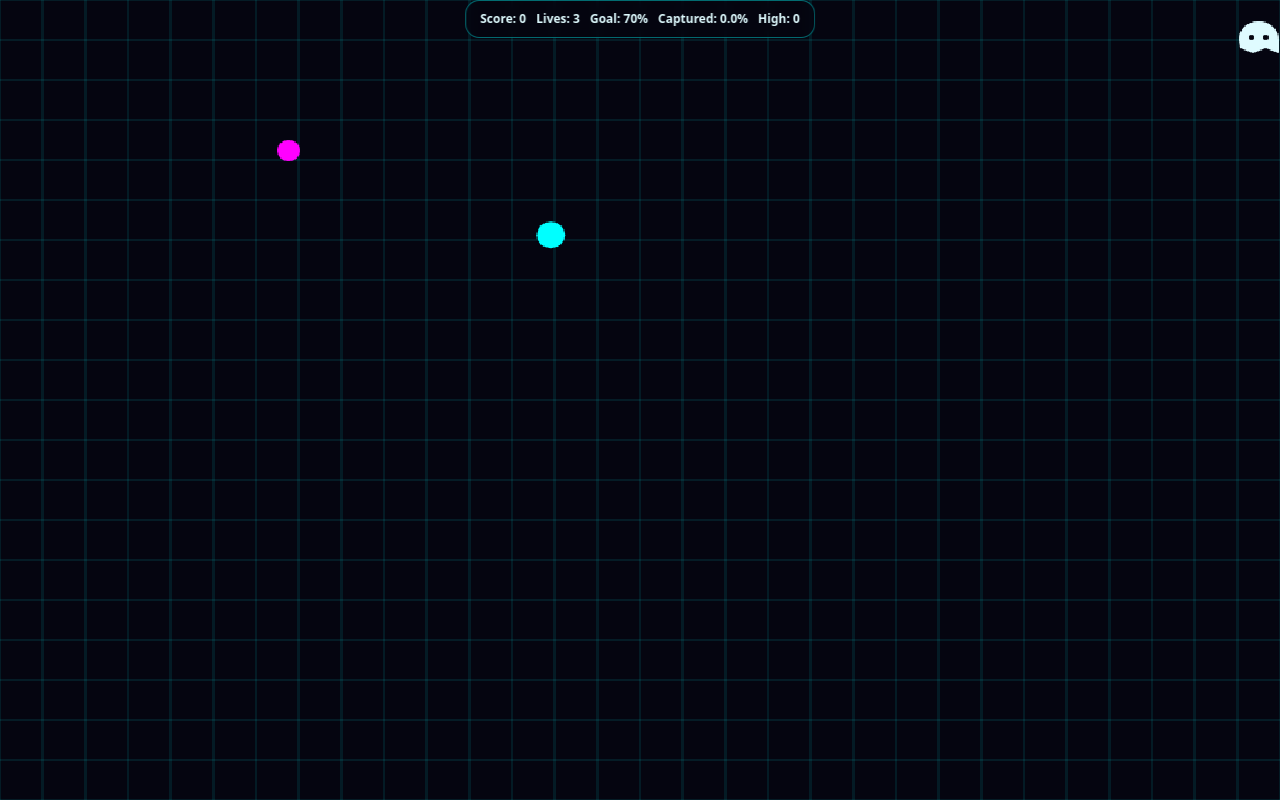
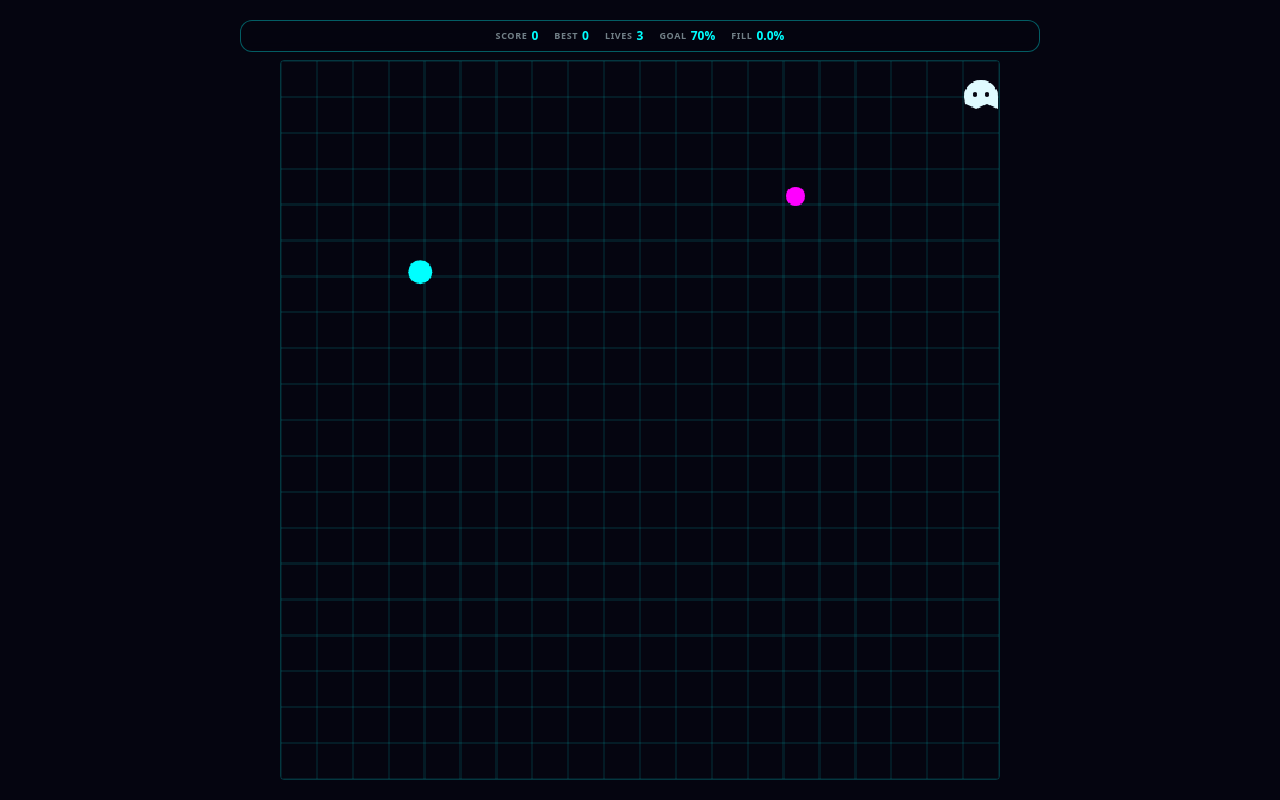
Before and after one commit to ibaker72/Kommison, a Next.js app: page /voltgrid in a window 1280 px wide. Built offline with nearby package versions, Linux system fonts and the light colour scheme.

Commit message:
src/app/voltgrid/VoltGrid.tsx

```diff
--- a/src/app/voltgrid/VoltGrid.tsx
+++ b/src/app/voltgrid/VoltGrid.tsx
@@ -1,7 +1,7 @@
 'use client';
 
 import { Haptics, ImpactStyle } from '@capacitor/haptics';
-import { useEffect, useMemo, useRef, useState } from 'react';
+import { useEffect, useRef, useState } from 'react';
 
 // ─── Types ───────────────────────────────────────────────────────────────────
 type Vec2 = { x: number; y: number };
@@ -16,10 +16,8 @@ const COLORS = {
   white: '#dffbff',
   hudBg: 'rgba(5, 5, 16, 0.68)',
 } as const;
-const INTERNAL_RES = {
-  portrait: { w: 600, h: 900 },
-  landscape: { w: 900, h: 600 },
-} as const;
+// Fixed square internal resolution — canvas always renders at 600×600 logical pixels.
+const RES = { w: 600, h: 600 } as const;
 const GRID = 30;
 const GHOST_SPEED = 210;
 const ORB_SPEED = 165;
@@ -80,6 +78,7 @@ class SoundEngine {
   }
 
   resume() { if (this.ctx?.state === 'suspended') void this.ctx.resume(); }
+  getAudioTime() { return this.ctx?.currentTime ?? 0; }
 
   playCut(now: number) {
     const ctx = this.getCtx();
@@ -205,7 +204,6 @@ export default function VoltGrid() {
   const canvasRef = useRef<HTMLCanvasElement | null>(null);
   const bufferRef = useRef<HTMLCanvasElement | null>(null);
 
-  const [portrait, setPortrait] = useState(true);
   const [score, setScore] = useState(0);
   const [lives, setLives] = useState(3);
   const [goal, setGoal] = useState(70);
@@ -219,6 +217,7 @@ export default function VoltGrid() {
 
   const soundRef = useRef(new SoundEngine());
   const cameraRef = useRef(new Camera());
+  const arenaRef = useRef<HTMLDivElement>(null);
 
   const stateRef = useRef({
     ghost: { x: GRID, y: GRID } as Vec2,
@@ -241,17 +240,8 @@ export default function VoltGrid() {
     lastMs: 0,
   });
 
-  const res = useMemo(
-    () => (portrait ? INTERNAL_RES.portrait : INTERNAL_RES.landscape),
-    [portrait],
-  );
-
-  useEffect(() => {
-    const handleResize = () => setPortrait(window.innerHeight > window.innerWidth);
-    handleResize();
-    window.addEventListener('resize', handleResize);
-    return () => window.removeEventListener('resize', handleResize);
-  }, []);
+  // Fixed alias — all internal game logic continues to reference `res.w` / `res.h` unchanged.
+  const res = RES;
 
   // ── Ghost movement + capture ──────────────────────────────────────────────
   function updateGhost(dt: number, now: number, width: number, height: number) {
@@ -260,10 +250,7 @@ export default function VoltGrid() {
 
     // Cut sound while drawing a trail
     if (s.trail.length > 0 && s.trail.length % 4 === 1) {
-      soundRef.current.playCut(soundRef.current['getCtx']?.() ? (new AudioContext()).currentTime : 0);
-      // re-use live ctx:
-      const ctx = (soundRef.current as unknown as { ctx: AudioContext }).ctx;
-      if (ctx) soundRef.current.playCut(ctx.currentTime);
+      soundRef.current.playCut(soundRef.current.getAudioTime());
     }
 
     const velocity: Vec2 =
@@ -607,24 +594,30 @@ export default function VoltGrid() {
     };
     raf = requestAnimationFrame(loop);
     return () => cancelAnimationFrame(raf);
-  }, [res.h, res.w]);
+  }, []);
 
   // ── Pointer handlers ───────────────────────────────────────────────────────
   const onPointerDown: React.PointerEventHandler<HTMLDivElement> = (e) => {
     soundRef.current.resume();
-    if (e.clientX > window.innerWidth * 0.6) return;
+    const arena = arenaRef.current;
+    if (!arena) return;
+    const { left, top } = arena.getBoundingClientRect();
+    const relX = e.clientX - left;
+    const relY = e.clientY - top;
     const s = stateRef.current;
     s.joystickTouchId = e.pointerId;
-    s.joystickBase = { x: e.clientX, y: e.clientY };
-    s.joystickKnob = { x: e.clientX, y: e.clientY };
-    setJoystickUi({ base: { x: e.clientX, y: e.clientY }, knob: { x: e.clientX, y: e.clientY } });
+    s.joystickBase = { x: relX, y: relY };
+    s.joystickKnob = { x: relX, y: relY };
+    setJoystickUi({ base: { x: relX, y: relY }, knob: { x: relX, y: relY } });
   };
 
   const onPointerMove: React.PointerEventHandler<HTMLDivElement> = (e) => {
     const s = stateRef.current;
     if (s.joystickTouchId !== e.pointerId || !s.joystickBase) return;
-    const dx = e.clientX - s.joystickBase.x;
-    const dy = e.clientY - s.joystickBase.y;
+    const arena = arenaRef.current;
+    const { left, top } = arena?.getBoundingClientRect() ?? { left: 0, top: 0 };
+    const dx = e.clientX - (left + s.joystickBase.x);
+    const dy = e.clientY - (top + s.joystickBase.y);
     const dir = resolveCardinal(dx, dy);
     if (dir) s.direction = dir;
     const mag = Math.min(46, vec2Length({ x: dx, y: dy }));
@@ -642,41 +635,150 @@ export default function VoltGrid() {
 
   // ── JSX ───────────────────────────────────────────────────────────────────
   return (
-    <section
-      className="voltgrid-shell"
-      onPointerDown={onPointerDown}
-      onPointerMove={onPointerMove}
-      onPointerUp={onPointerEnd}
-      onPointerCancel={onPointerEnd}
-    >
-      <canvas ref={canvasRef} className="voltgrid-canvas" />
+    <div className="vg-page">
 
-      <div className={portrait ? 'hud hud-bottom' : 'hud hud-top'}>
-        <span>Score: {score}</span>
-        <span>Lives: {lives}</span>
-        <span>Goal: {goal}%</span>
-        <span>Captured: {captured.toFixed(1)}%</span>
-        <span>High: {highScore}</span>
+      {/* ── HUD: always sits above the square arena in normal flow ── */}
+      <header className="vg-hud">
+        <span className="vg-stat">
+          <span className="vg-lbl">Score</span>
+          <span className="vg-val">{score.toLocaleString()}</span>
+        </span>
+        <span className="vg-stat">
+          <span className="vg-lbl">Best</span>
+          <span className="vg-val">{highScore.toLocaleString()}</span>
+        </span>
+        <span className="vg-stat">
+          <span className="vg-lbl">Lives</span>
+          <span className="vg-val">{lives}</span>
+        </span>
+        <span className="vg-stat">
+          <span className="vg-lbl">Goal</span>
+          <span className="vg-val">{goal}%</span>
+        </span>
+        <span className="vg-stat">
+          <span className="vg-lbl">Fill</span>
+          <span className="vg-val">{captured.toFixed(1)}%</span>
+        </span>
+      </header>
+
+      {/* ── Arena: centered square; canvas + joystick overlay inside ── */}
+      <div
+        ref={arenaRef}
+        className="vg-arena"
+        onPointerDown={onPointerDown}
+        onPointerMove={onPointerMove}
+        onPointerUp={onPointerEnd}
+        onPointerCancel={onPointerEnd}
+      >
+        <canvas ref={canvasRef} className="vg-canvas" />
+
+        {joystickUi && (
+          <div className="vg-joystick-root">
+            <div
+              className="vg-joystick-base"
+              style={{ left: joystickUi.base.x, top: joystickUi.base.y }}
+            />
+            <div
+              className="vg-joystick-knob"
+              style={{ left: joystickUi.knob.x, top: joystickUi.knob.y }}
+            />
+          </div>
+        )}
       </div>
 
-      {joystickUi && (
-        <div className="joystick-root">
-          <div className="joystick-base" style={{ left: joystickUi.base.x, top: joystickUi.base.y }} />
-          <div className="joystick-knob" style={{ left: joystickUi.knob.x, top: joystickUi.knob.y }} />
-        </div>
-      )}
+      <style jsx>{`
+        /* ── Page shell: dark void, vertical flex, everything centered ── */
+        .vg-page {
+          position: fixed;
+          inset: 0;
+          display: flex;
+          flex-direction: column;
+          align-items: center;
+          justify-content: center;
+          gap: 8px;
+          padding: env(safe-area-inset-top, 8px)
+                   env(safe-area-inset-right, 8px)
+                   env(safe-area-inset-bottom, 8px)
+                   env(safe-area-inset-left, 8px);
+          background: ${COLORS.deepSpace};
+          user-select: none;
+          overflow: hidden;
+          box-sizing: border-box;
+        }
 
-      <style jsx>{`
-        .voltgrid-shell { position: fixed; inset: 0; overflow: hidden; background: ${COLORS.deepSpace}; touch-action: none; user-select: none; }
-        .voltgrid-canvas { width: 100vw; height: 100vh; image-rendering: pixelated; image-rendering: crisp-edges; display: block; }
-        .hud { position: fixed; left: 50%; transform: translateX(-50%); display: flex; gap: 10px; padding: 10px 14px; border: 1px solid rgba(0,255,255,0.4); border-radius: 14px; color: ${COLORS.white}; background: ${COLORS.hudBg}; font: 600 12px/1.3 system-ui; backdrop-filter: blur(6px); z-index: 4; flex-wrap: wrap; justify-content: center; }
-        .hud-top { top: env(safe-area-inset-top, 8px); }
-        .hud-bottom { bottom: calc(env(safe-area-inset-bottom, 0px) + 12px); width: min(96vw, 520px); }
-        .joystick-root { position: fixed; inset: 0; z-index: 5; pointer-events: none; }
-        .joystick-base, .joystick-knob { position: absolute; transform: translate(-50%, -50%); border-radius: 999px; }
-        .joystick-base { width: 96px; height: 96px; background: rgba(0,255,255,0.18); border: 2px solid rgba(0,255,255,0.45); }
-        .joystick-knob { width: 42px; height: 42px; background: rgba(255,0,255,0.65); border: 2px solid rgba(255,255,255,0.7); }
+        /* ── HUD bar above the arena ── */
+        .vg-hud {
+          display: flex;
+          align-items: center;
+          justify-content: center;
+          flex-wrap: wrap;
+          gap: 4px 16px;
+          padding: 7px 16px;
+          width: min(100%, 800px);
+          box-sizing: border-box;
+          border: 1px solid rgba(0,255,255,0.35);
+          border-radius: 12px;
+          background: ${COLORS.hudBg};
+          backdrop-filter: blur(6px);
+          font: 600 11px/1.4 system-ui;
+          color: ${COLORS.white};
+          flex-shrink: 0;
+          z-index: 10;
+        }
+        .vg-stat { display: flex; align-items: center; gap: 4px; }
+        .vg-lbl  { opacity: 0.5; text-transform: uppercase; letter-spacing: 0.07em; font-size: 9px; }
+        .vg-val  { color: ${COLORS.cyan}; font-size: 12px; }
+
+        /* ── Square play arena: never wider than 800 px, never taller than
+              remaining viewport after the HUD (~72 px) ── */
+        .vg-arena {
+          position: relative;
+          width: min(calc(100vw - 16px), calc(100vh - 80px), 800px);
+          aspect-ratio: 1 / 1;
+          flex-shrink: 0;
+          border: 1px solid rgba(0,255,255,0.2);
+          border-radius: 4px;
+          overflow: hidden;
+          touch-action: none;
+        }
+
+        /* ── Canvas fills the arena box absolutely ── */
+        .vg-canvas {
+          position: absolute;
+          inset: 0;
+          width: 100%;
+          height: 100%;
+          display: block;
+          image-rendering: pixelated;
+          image-rendering: crisp-edges;
+        }
+
+        /* ── Joystick overlay: sits over the canvas, same bounding box ── */
+        .vg-joystick-root {
+          position: absolute;
+          inset: 0;
+          pointer-events: none;
+          z-index: 5;
+        }
+        .vg-joystick-base,
+        .vg-joystick-knob {
+          position: absolute;
+          transform: translate(-50%, -50%);
+          border-radius: 999px;
+        }
+        .vg-joystick-base {
+          width: 96px;
+          height: 96px;
+          background: rgba(0,255,255,0.18);
+          border: 2px solid rgba(0,255,255,0.45);
+        }
+        .vg-joystick-knob {
+          width: 42px;
+          height: 42px;
+          background: rgba(255,0,255,0.65);
+          border: 2px solid rgba(255,255,255,0.7);
+        }
       `}</style>
-    </section>
+    </div>
   );
 }
```
